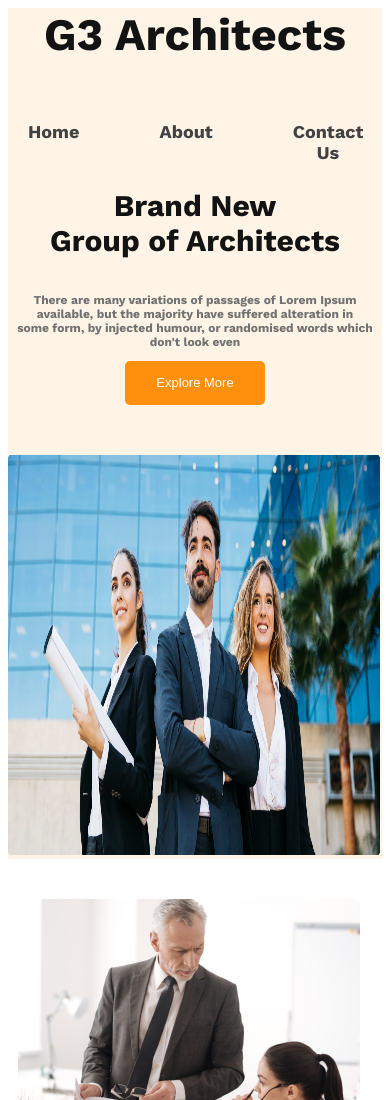
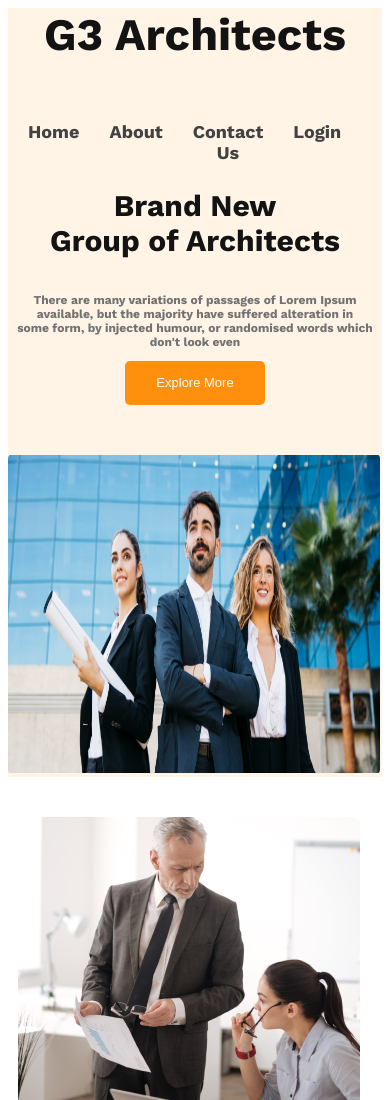
Before and after one commit to sabitameem/responsive, a plain HTML site: page index.html in a window 390 px wide. Shown: the top 1100 px of the page. Drawn offline with nearby package versions, Linux system fonts and the light colour scheme; a web font is replaced by a local one.

Commit message:
final touch

```diff
--- a/style/styles.css
+++ b/style/styles.css
@@ -18,7 +18,7 @@ body{
         margin-top: 50px;
         width: 1020px;
     height: 658px;
-    margin-left: 90px;
+   margin-left: 90px;
 
     }
 
@@ -354,6 +354,7 @@ margin-bottom: 216px;
     margin-top: 0px;
     text-align: center;
 
+
   }
   nav h4{
     margin-top: 0px;
@@ -361,6 +362,11 @@ margin-bottom: 216px;
   }
   nav ul{
     padding-left: 0px;
+    width:330px;
+
+  }
+  nav li{
+    margin-right: 10px;
   }
   .next-header h2{
     font-size: 30px;
@@ -376,7 +382,7 @@ margin-bottom: 216px;
   .header img{
     margin-left: 00px;
     width: 372px;
-    height: 400px;
+    height: 318px;
   }
   .header{
     margin-bottom: 40px;
```
